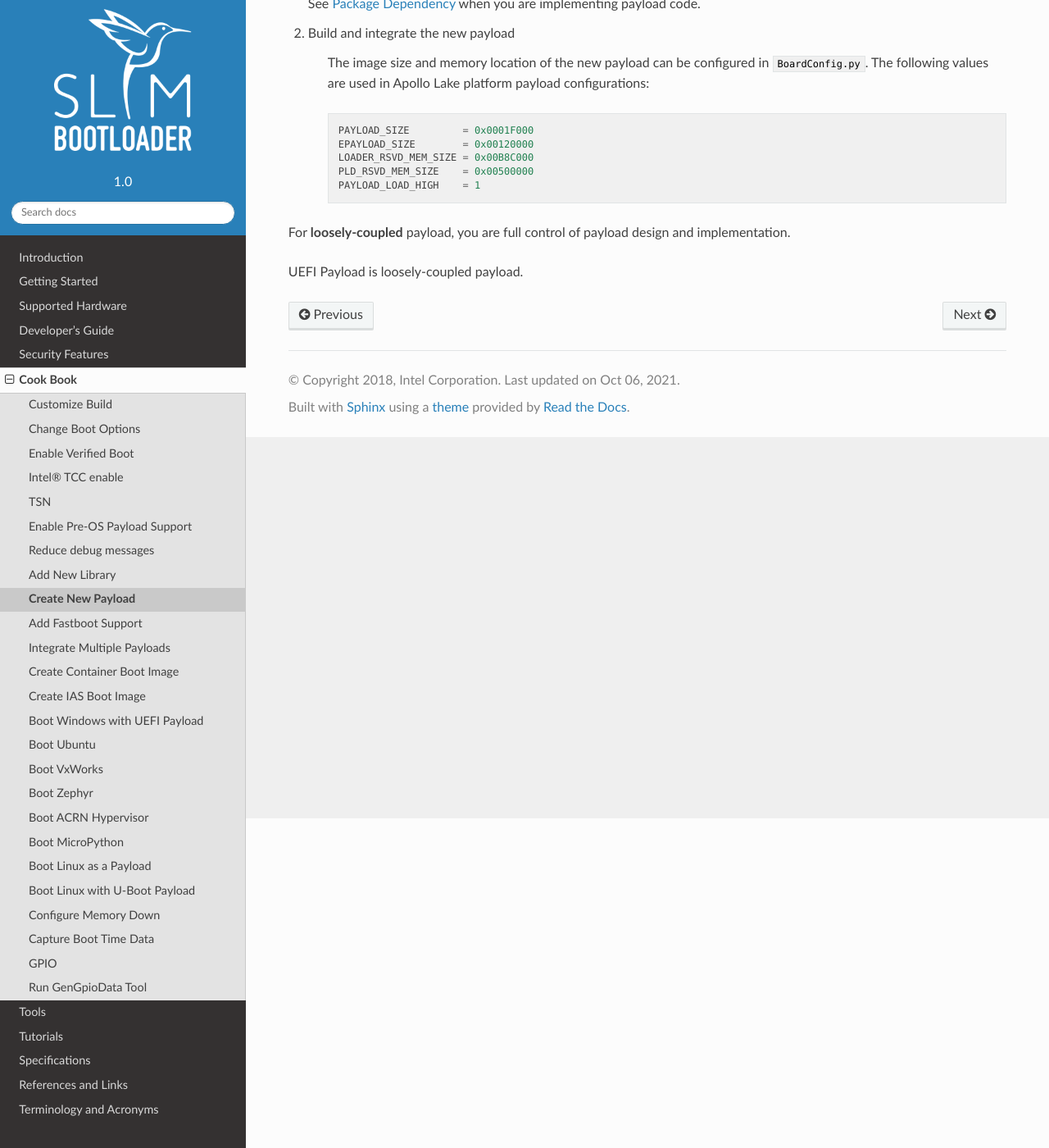
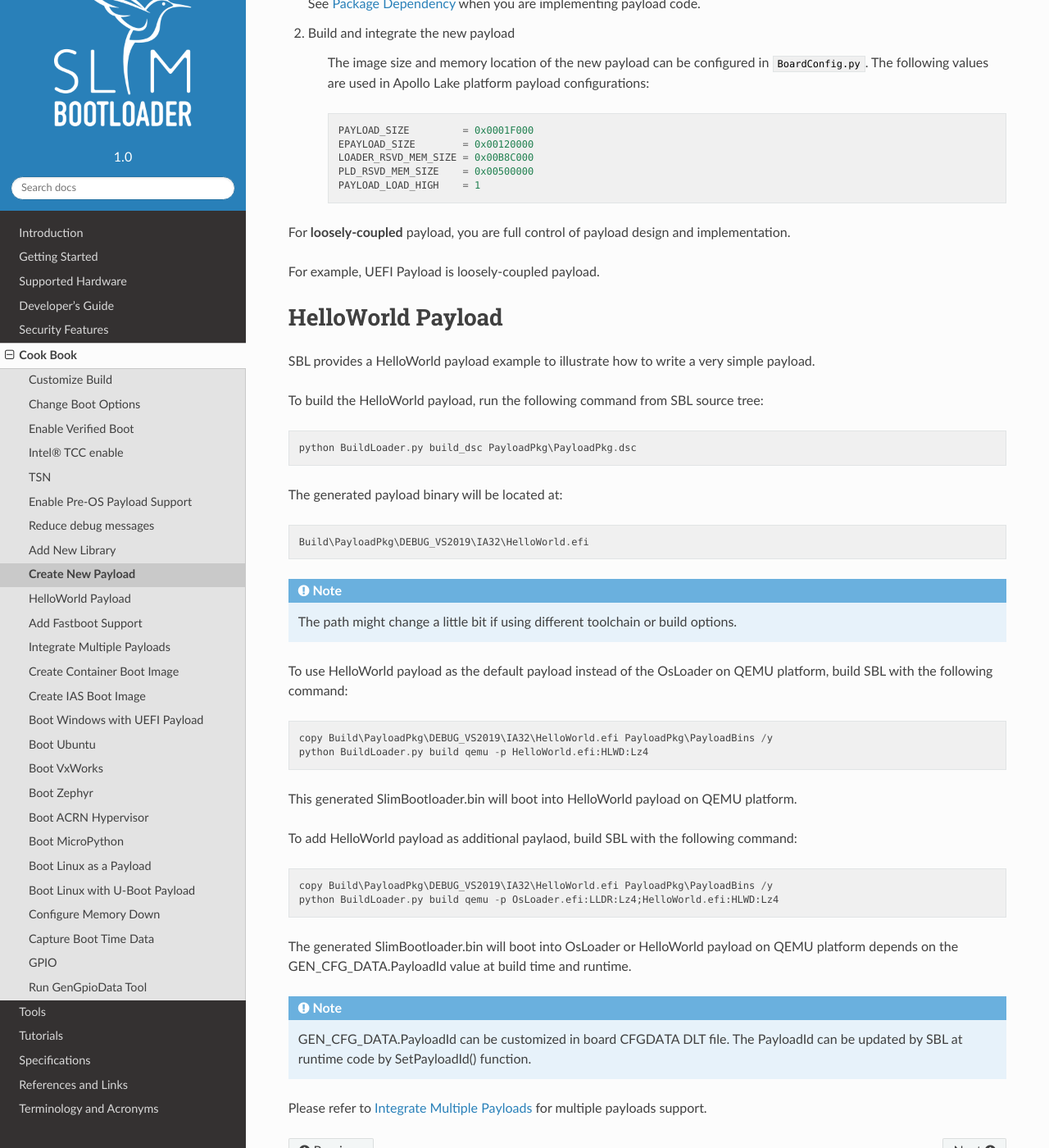
Before and after one commit to slimbootloader/documentation, a Sphinx documentation site: the page built from source/how-tos/add-new-payload.rst, in a window 1280 px wide and 1400 px high, scrolled down 402 px. Shown: the whole window at 82% size. Built offline with Sphinx 7.4.7 and the Read the Docs theme 2.0.0, drawn with Linux system fonts in a browser that asks for light colours.

Commit message:
Add HelloWorld payload build instruction
Added HelloWorld payload example.

Signed-off-by: Maurice Ma <maurice.ma@intel.com>

```diff
--- a/source/how-tos/add-new-payload.rst
+++ b/source/how-tos/add-new-payload.rst
@@ -26,4 +26,41 @@
 
 For **loosely-coupled** payload, you are full control of payload design and implementation.
 
-UEFI Payload is loosely-coupled payload.
+For example, UEFI Payload is loosely-coupled payload.
+
+
+HelloWorld Payload
+---------------------------
+
+|SPN| provides a HelloWorld payload example to illustrate how to write a very simple payload.
+
+
+To build the HelloWorld payload, run the following command from |SPN| source tree::
+
+  python BuildLoader.py build_dsc PayloadPkg\PayloadPkg.dsc
+
+The generated payload binary will be located at::
+
+  Build\PayloadPkg\DEBUG_VS2019\IA32\HelloWorld.efi
+
+.. note:: The path might change a little bit if using different toolchain or build options.
+
+To use HelloWorld payload as the default payload instead of the OsLoader on QEMU platform, build |SPN| with the following command::
+
+  copy Build\PayloadPkg\DEBUG_VS2019\IA32\HelloWorld.efi PayloadPkg\PayloadBins /y
+  python BuildLoader.py build qemu -p HelloWorld.efi:HLWD:Lz4
+
+This generated SlimBootloader.bin will boot into HelloWorld payload on QEMU platform.
+
+To add HelloWorld payload as additional paylaod, build |SPN| with the following command::
+
+  copy Build\PayloadPkg\DEBUG_VS2019\IA32\HelloWorld.efi PayloadPkg\PayloadBins /y
+  python BuildLoader.py build qemu -p OsLoader.efi:LLDR:Lz4;HelloWorld.efi:HLWD:Lz4
+
+The generated SlimBootloader.bin will boot into OsLoader or HelloWorld payload on QEMU platform depends
+on the GEN_CFG_DATA.PayloadId value at build time and runtime.
+
+.. note:: GEN_CFG_DATA.PayloadId can be customized in board CFGDATA DLT file. The PayloadId can be
+  updated by |SPN| at runtime code by SetPayloadId() function.
+
+Please refer to :ref:`integrate-multiple-payloads` for multiple payloads support.
```
